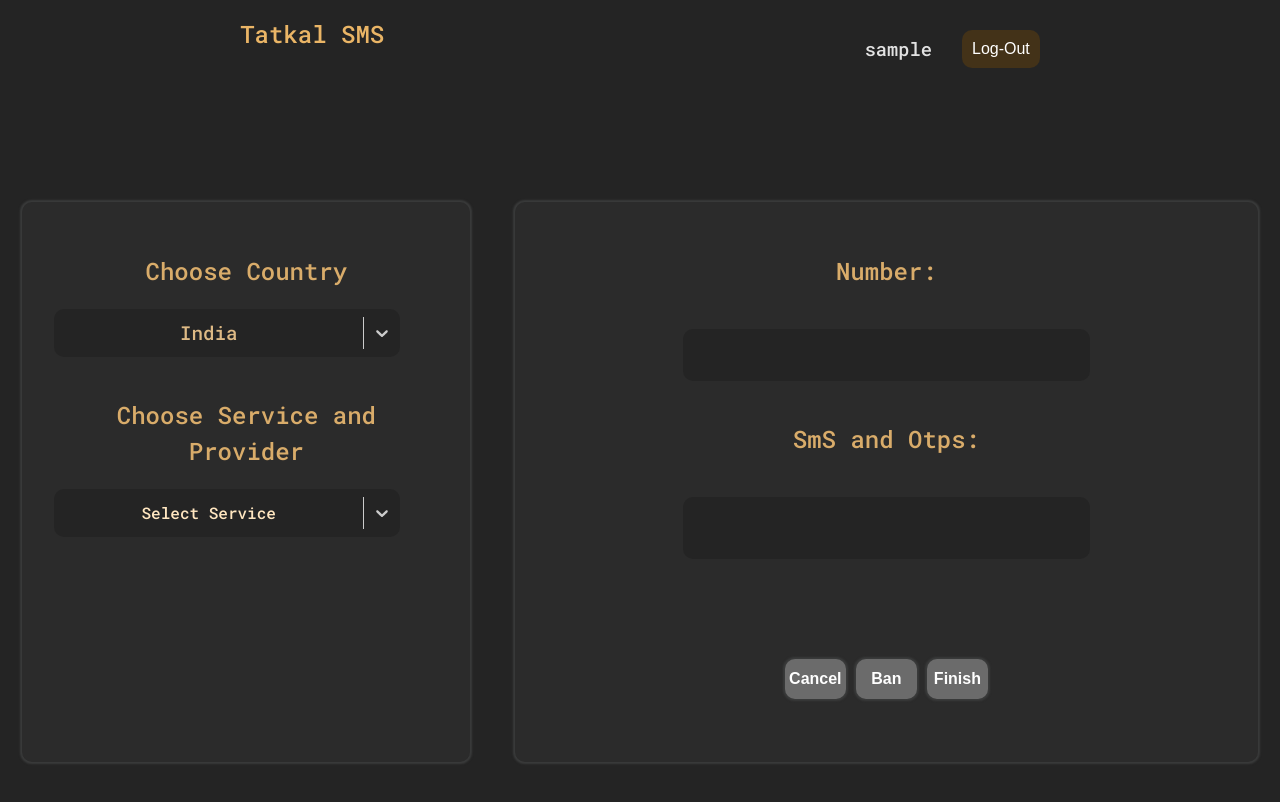
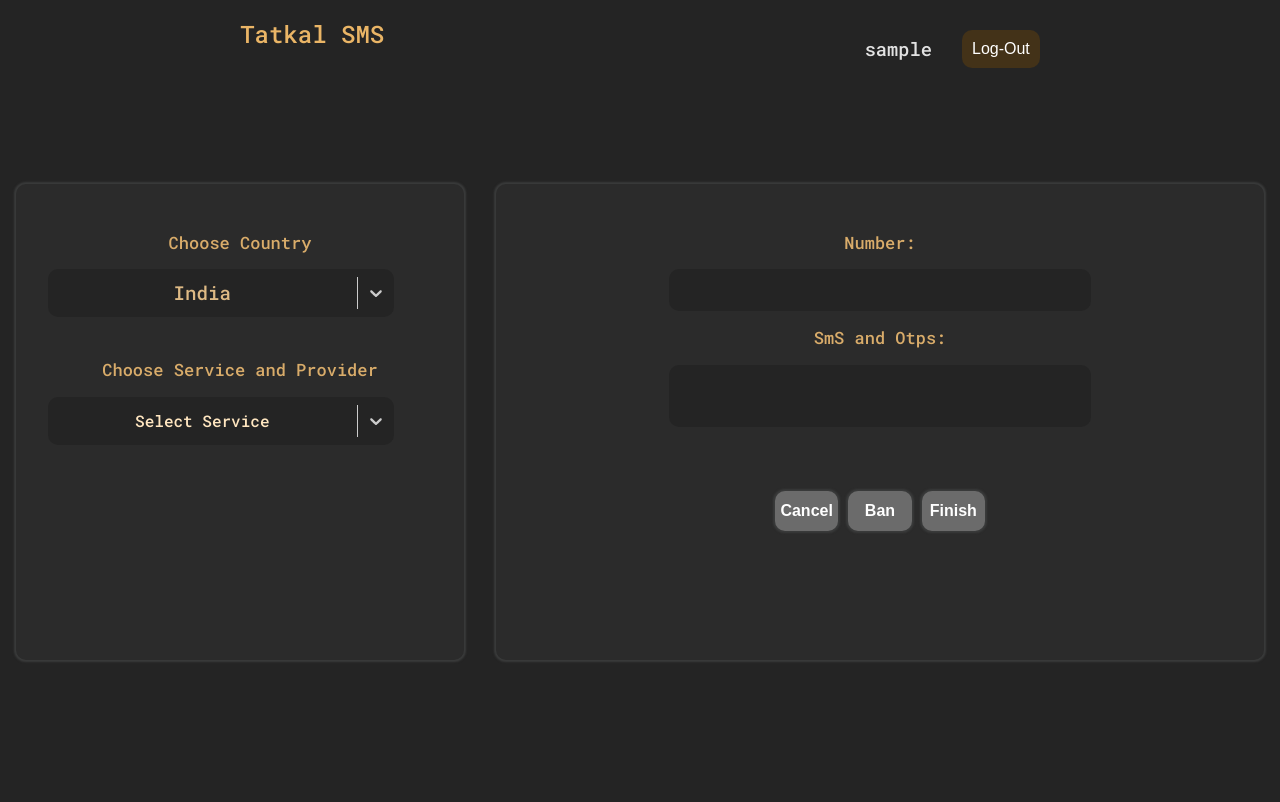
Before and after one commit to kanishk404/tatkalsms, a React (Vite) app: page /#/dashboard in a window 1280 px wide. Shown: the top 802 px of the page. Built offline with nearby package versions, Linux system fonts and the light colour scheme; sample sign-in values are in the browser's storage.

Commit message:
Ui Issue Fixed

```diff
--- a/src/Pages/Home.jsx
+++ b/src/Pages/Home.jsx
@@ -1,6 +1,8 @@
 import styled from "styled-components";
 import image from "../assets/image.png"
 import { useNavigate } from "react-router-dom";
+
+
 const Wrapper = styled.div`
   display: flex;
 
@@ -16,6 +18,9 @@ const Wrapper = styled.div`
     width:100% !important;
     flex-direction:column;
     };
+    @media screen and (max-width:1400px) {
+  width: 70%;
+}
 `;
 const ContentDiv = styled.div``;
 const MainHeading = styled.h1``;
@@ -37,9 +42,11 @@ const Left = styled.div`
   align-items: center;
   justify-content: center;
   gap: 2rem;
-
   margin: auto;
   height: 90vh;
+  @media screen and (max-width:1400px) {
+
+ }
 `
 const Right = styled.div`
  @media screen and (max-width:1000px) {
@@ -71,10 +78,10 @@ const Home = ({isLoggedIn}) => {
 
         <ContentDiv>
           <MainHeading>
-             Unlock Privacy with <Span color="#FF123733">Temporary Phone Numbers!</Span>
+             Unlock Privacy with <Span color="rgba(232,173,46,1)">Temporary Phone Numbers!</Span>
           </MainHeading>
           <Small>
-          <Span color="">
+          <Span >
 
           Protect Your Privacy:</Span> Get Temporary Phone Numbers for OTP Verification with our SAS Web App. Keep your real number private while ensuring seamless verification. Try it now!
           </Small>
--- a/src/Pages/LoginRegistar.jsx
+++ b/src/Pages/LoginRegistar.jsx
@@ -6,7 +6,7 @@ import { useNavigate } from "react-router-dom";
 
 const Wrapper = styled.div`
   width: 100vw;
-  height: 100vh;
+  height: 90vh;
   display: flex;
   align-items: center;
   justify-content: center;
@@ -17,7 +17,6 @@ const Main = styled.div`
   flex-direction: column;
   background-color: rgb(43, 43, 43);
   gap: 12px;
-
   width: 40%;
   height: 70%;
   box-shadow: 0px 0px 2px 2px rgb(58, 59, 59);
@@ -33,6 +32,10 @@ const Main = styled.div`
     padding: 20px;
     margin-right: 10px;
     height: 80%;
+  }
+  @media screen and (max-width: 1400px) {
+    padding: 20px;
+    width:38%;
   }
 `;
 
@@ -52,6 +55,12 @@ const Input = styled.input`
   @media screen and (max-width: 600px) {
     width: 100%;
   }
+  @media screen and (max-width: 1400px) {
+    padding: 20px;
+    font-size: 16px;
+    height: 16px;
+
+  }
 `;
 
 const Button = styled.button`
@@ -68,6 +77,12 @@ const Button = styled.button`
   &:hover {
     background-color: #433218 ;
   }
+  @media screen and (max-width: 1400px) {
+
+    font-size: 16px;
+    height: 32px;
+
+  }
 `;
 
 const BottomNote = styled.small`
@@ -75,7 +90,15 @@ const BottomNote = styled.small`
 `;
 
 const Heading = styled.h1`
-color: #D9AC6A;`;
+color: #D9AC6A;
+@media screen and (max-width: 1400px) {
+
+    font-size: 24px;
+
+
+  }
+
+`;
 const Span = styled.span`
   margin-top: 20px;
   cursor: pointer;
@@ -84,6 +107,7 @@ const Span = styled.span`
   &:hover {
     color: lightsteelblue;
   }
+
 `;
 
 const LoginRegistar = ({isLoggedIn , setLoggedIn}) => {
--- a/src/Pages/Products.jsx
+++ b/src/Pages/Products.jsx
@@ -10,17 +10,17 @@ import { useNavigate } from "react-router-dom";
 
 const Wrapper = styled.div`
   width: 100vw;
-  height: 100vh;
+  height: 85vh;
   display: flex;
   align-items: center;
   justify-content: space-around;
 `;
-
 const Main = styled.div`
   background-color: rgb(43, 43, 43);
   width: ${(props) => props.width};
   min-height: 70%;
   max-height: auto;
+  max-width: 920px;
   box-shadow: 0px 0px 2px 2px rgb(58, 59, 59);
   border: none;
   border-radius: 10px;
@@ -36,7 +36,6 @@ const Main = styled.div`
     margin-right: 10px;
   }
 `;
-
 const ProviderDiv = styled.div`
   display: flex;
   flex-direction: column;
@@ -51,38 +50,33 @@ padding: 4px;
   height: 40px;
   margin-top: 16px;
   font-size: 16px;
-  font-weight: bold; /* Add this line to make the text bold */
+  font-weight: bold;
   box-shadow: 0px 0px 2px 2px rgb(58, 59, 59);
   border-radius: 10px;
   border: none;
   cursor: pointer;
   transition: all 0.4s ease;
-
   &::after {
     cursor: pointer;
-    content: 'Buy';
+    content: "Buy";
     position: absolute;
     display: flex;
     align-items: center;
     justify-content: center;
-
     top: 0;
     right: 0;
     width: 90px;
     height: 100%;
     border-radius: 0 10px 10px 0;
-    background-color: rgb(71,55,28);
+    background-color: rgb(71, 55, 28);
     opacity: 0;
     transition: opacity 0.3s ease;
   }
-
-
   &:hover::after {
     opacity: 1;
     background-color: #433218;
   }
 `;
-
 const NumberBox = styled.div`
   position: relative;
   width: 60%;
@@ -90,29 +84,29 @@ height: 52px;
   border: none;
   border-radius: 10px;
   background-color: #242424;
+  @media screen and (max-width: 1400px) {
+    height: 42px;
+  }
   &::after {
     cursor: pointer;
-    content: 'Copy';
+    content: "Copy";
     position: absolute;
     display: flex;
     align-items: center;
     justify-content: center;
-
     top: 0;
     right: 0;
     width: 90px;
     height: 100%;
     border-radius: 0 10px 10px 0;
-    background-color: rgb(71,55,28);
+    background-color: rgb(71, 55, 28);
     opacity: 0;
     transition: opacity 0.3s ease;
   }
-
-  /* Show ::after on hover */
   &:hover::after {
     opacity: 1;
   }
-`
+`;
 
 const OtpDiv = styled.div`
   position: relative;
@@ -123,37 +117,33 @@ border-radius: 10px;
   background-color: #242424;
   &::after {
     cursor: pointer;
-    content: 'Copy';
+    content: "Copy";
     position: absolute;
     display: flex;
     align-items: center;
     justify-content: center;
-
     top: 0;
     right: 0;
     width: 90px;
     height: 100%;
     border-radius: 0 10px 10px 0;
-    background-color: rgb(71,55,28);
+    background-color: rgb(71, 55, 28);
     opacity: 0;
     transition: opacity 0.3s ease;
   }
-
-  /* Show ::after on hover */
   &:hover::after {
     opacity: 1;
   }
-`
+`;
 
-const CancelButton = styled.button`
-
+const CustomButton = styled.button`
   text-align: center;
   padding: 4px;
   width: 15%;
   height: 40px;
   margin-top: 16px;
   font-size: 16px;
-  font-weight: bold; /* Add this line to make the text bold */
+  font-weight: bold;
   box-shadow: 0px 0px 2px 2px rgb(58, 59, 59);
   border-radius: 10px;
   border: none;
@@ -162,48 +152,20 @@ padding: 4px;
   &:hover {
     background-color: #433218;
   }
-`
-const FinishButton = styled.button`
-text-align: center;
-padding: 4px;
-  width: 15%;
-  height: 40px;
-  margin-top: 16px;
-  font-size: 16px;
-  font-weight: bold; /* Add this line to make the text bold */
-  box-shadow: 0px 0px 2px 2px rgb(58, 59, 59);
-  border-radius: 10px;
-  border: none;
-  cursor: pointer;
-  transition: all 0.4s ease;
-  &:hover {
-    background-color: #433218;
+  @media screen and (max-width: 1400px) {
+    margin-top: 0;
+
   }
-`
-const BanBUtton = styled.button`
-text-align: center;
-padding: 4px;
-  width: 15%;
-  height: 40px;
-  margin-top: 16px;
-  font-size: 16px;
-  font-weight: bold; /* Add this line to make the text bold */
-  box-shadow: 0px 0px 2px 2px rgb(58, 59, 59);
-  border-radius: 10px;
-  border: none;
-  cursor: pointer;
-  transition: all 0.4s ease;
-  &:hover {
-    background-color: #433218;
-  }
-`
+`;
+
+
 const ButtonDiv = styled.div`
   display: flex;
-gap:10px;
+  gap: 10px;
   justify-content: center;
   width: 60%;
   margin-top: 4rem;
-`
+`;
 
 const OtpWrapper = styled.div`
   width: 100%;
@@ -211,8 +173,7 @@ display: flex;
   flex-direction: column;
   justify-content: center;
   align-items: center;
-gap: 20px;
-`
+`;
 
 const options = [
   { value: "india", label: "India" },
@@ -222,8 +183,11 @@ const options = [
 const Heading = styled.h2`
   color: #d9ac6a;
 
-  @media screen and (max-width:1000px) {
+  @media screen and (max-width: 1000px) {
     font-size: 16px;
+  }
+  @media screen and (max-width: 1400px) {
+    font-size: 17px;
   }
 `;
 const Span = styled.span`
@@ -236,19 +200,20 @@ const Span = styled.span`
   }
 `;
 function camelCase(str) {
-
-  return str.replace(/(?:^\w|[A-Z]|\b\w)/g, function (word, index) {
+  return str
+    .replace(/(?:^\w|[A-Z]|\b\w)/g, function (word, index) {
       return index == 0 ? word.toLowerCase() : word.toUpperCase();
-  }).replace(/\s+/g, '');
+    })
+    .replace(/\s+/g, "");
 }
 
-const Products = ({isLoggedIn , setLoggedIn}) => {
-  const navigate = useNavigate()
-  useEffect(()=>{
-    if(!localStorage.getItem("token")){
-      navigate("/login")
+const Products = ({ isLoggedIn, setLoggedIn }) => {
+  const navigate = useNavigate();
+  useEffect(() => {
+    if (!localStorage.getItem("token")) {
+      navigate("/login");
     }
-  },[])
+  }, []);
   const [country, setCountry] = useState("india");
   const [service, setService] = useState(null);
   const [serviceData, setServiceData] = useState(null);
@@ -269,8 +234,7 @@ const Products = ({isLoggedIn , setLoggedIn}) => {
 
   return (
     <>
-    {
-      isLoggedIn &&
+      {isLoggedIn && (
         <Wrapper>
           <Main width={"35%"}>
             <Heading>Choose Country</Heading>
@@ -311,37 +275,28 @@ const Products = ({isLoggedIn , setLoggedIn}) => {
                 Object.keys(serviceData).map((key) => (
                   <BuyButton key={key}>
                     {" "}
-                 Buy  {key[0].toUpperCase()+ key.slice(1,key.length)} - Price: {parseInt(serviceData[key].cost + 24)} Rs
+                    Buy {key[0].toUpperCase() + key.slice(1, key.length)} -
+                    Price: {parseInt(serviceData[key].cost + 24)} Rs
                   </BuyButton>
                 ))}
             </ProviderDiv>
           </Main>
-        <Main width={"58%"} display={"none"}>
-
+          <Main width={"60%"} display={"none"}>
             <OtpWrapper>
-
               <Heading>Number:</Heading>
 
-          <NumberBox>
-
-          </NumberBox>
+              <NumberBox></NumberBox>
               <Heading>SmS and Otps:</Heading>
-          <OtpDiv>
-
-
-          </OtpDiv>
+              <OtpDiv></OtpDiv>
               <ButtonDiv>
-            <CancelButton>Cancel</CancelButton>
-            <BanBUtton>Ban</BanBUtton>
-            <FinishButton>
-            Finish
-            </FinishButton>
+                <CustomButton>Cancel</CustomButton>
+                <CustomButton>Ban</CustomButton>
+                <CustomButton>Finish</CustomButton>
               </ButtonDiv>
-
             </OtpWrapper>
           </Main>
         </Wrapper>
-    }
+      )}
     </>
   );
 };
```
Also changed, not shown: src/Pages/Payment.jsx (+7 -1 lines). Lines whose indentation alone changed are shown as unchanged.
